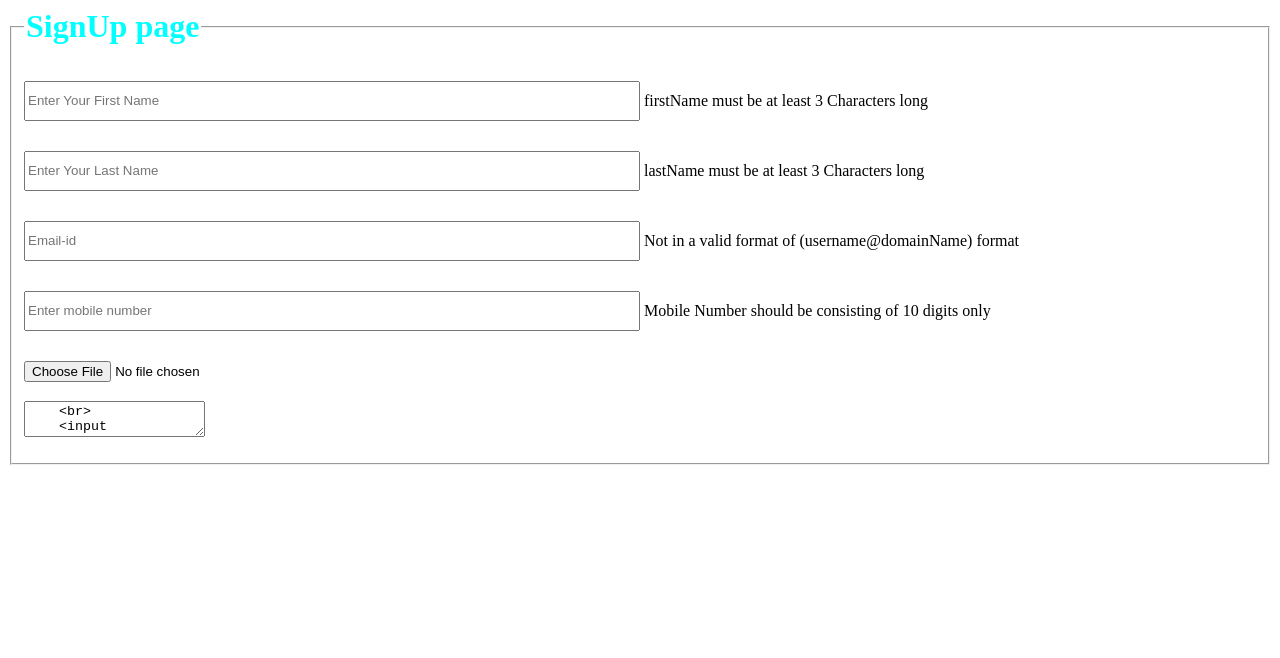
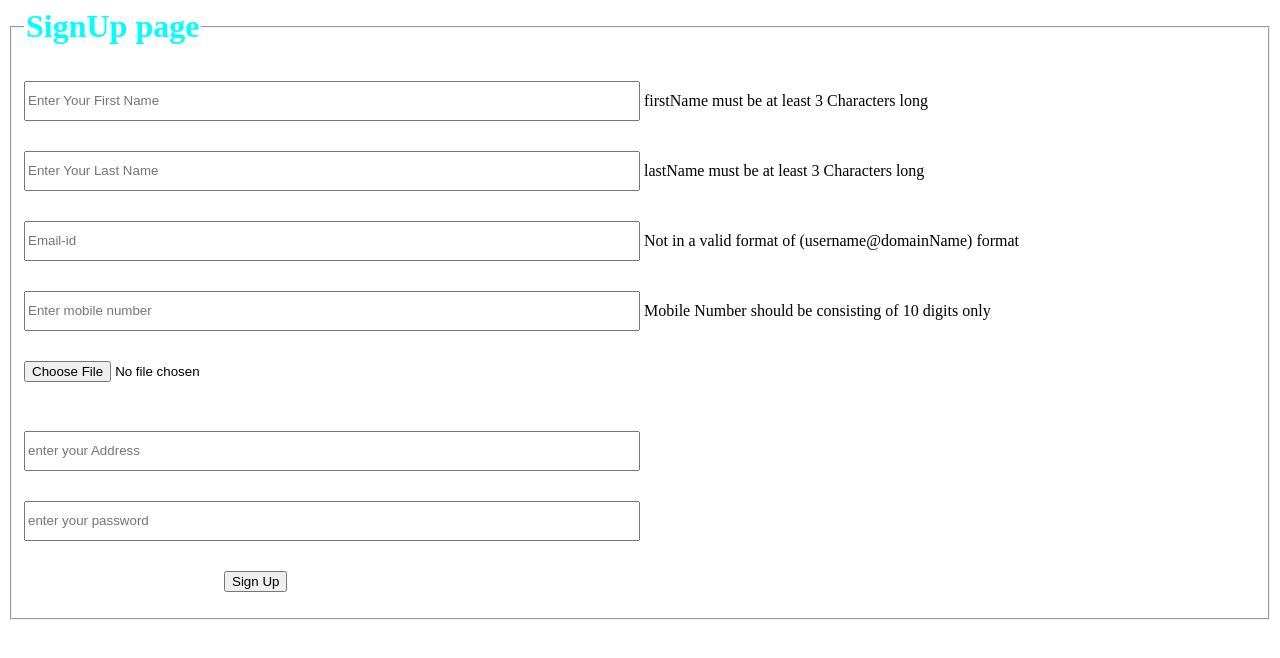
Before and after one commit to dileep-manchikanti/internship-test, a plain HTML site: page src/signUp/signUp.html in a window 1280 px wide. Drawn offline with Linux system fonts and the light colour scheme; files that its build step writes are made by us from their sources.

Commit message:
'internship'

```diff
--- a/src/signUp/signUp.html
+++ b/src/signUp/signUp.html
@@ -23,9 +23,9 @@
     </span><br>
     <input class="form-control-lg" type="file" id="img" name="img" accept="image/*" ng-model=signUpCtrl.user.photo>
     <br>
-    <textarea class="form-control-lg" type="text" name="address" ng-model=signUpCtrl.user.address required placeholder="enter your Address">
+    <input class="form-control-lg" type="text" name="address" ng-model=signUpCtrl.user.address required placeholder="enter your Address">
     <br>
-    <input class='forn-control-lg' type="password" ng-model=signUpCtrl.user.password required placeholder="enter your password">
+    <input class='form-control-lg' type="password" ng-model=signUpCtrl.user.password required placeholder="enter your password">
     <br>
     <a ui-sref="signIn"><button ng-click="signUpCtrl.submit()">Sign Up</button></a>
 </form>
```
